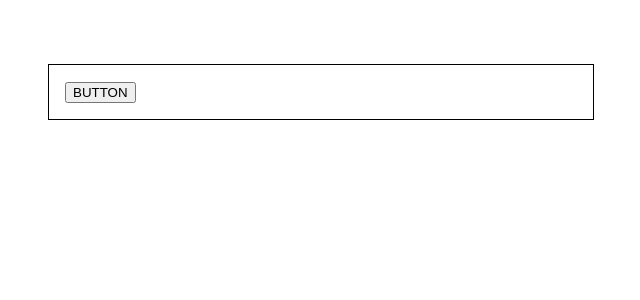
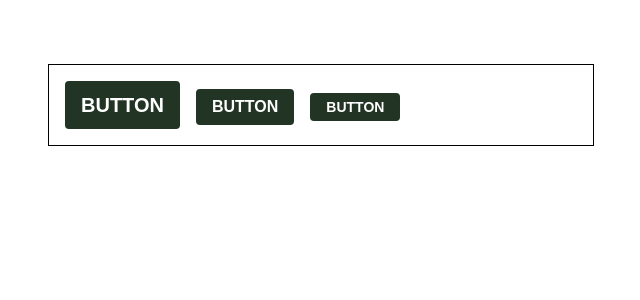
Before and after one commit to Goolgae/sass-practice, a React (Create React App) app: page / in a window 1280 px wide. Shown: the top 300 px of the page, without its empty margins (319-959 px from the left). Built offline with nearby package versions, Linux system fonts and the light colour scheme.

Commit message:
[FEATURE] button size clear

```diff
--- a/src/App.js
+++ b/src/App.js
@@ -6,7 +6,9 @@
   return (
     <div className="App">
       <div className="button">
-        <Button>BUTTON</Button>
+        <Button size="large">BUTTON</Button>
+        <Button size="medium">BUTTON</Button>
+        <Button size="small">BUTTON</Button>
       </div>
     </div>
   );
--- a/src/components/Button.js
+++ b/src/components/Button.js
@@ -5,7 +5,7 @@
 
 //size: large, medium, small
 function Button({ children, size }) {
-    return <button className={ classNames('Buttons', size) }>{children}</button>
+    return <button className={ classNames('Button', size) }>{children}</button>
 }
 
 Button.defaultProps = {
--- a/src/components/Button.scss
+++ b/src/components/Button.scss
@@ -14,15 +14,31 @@
   border: none;
   border-radius: 4px;
   cursor: pointer;
-  height: 2.25rem;
   padding-left: 1rem;
   padding-right: 1rem;
-  font-size: 1rem;
   background: $blue;
+
   &:hover {
     background: lighten($blue, 10%);
   }
   &:active {
     background: darken($blue, 10%);
   }
+  & + & {
+    margin-left: 1rem;
+  }
+  &.large {
+    height: 3rem;
+    font-size: 1.25rem;
+  }
+
+  &.medium {
+    height: 2.25rem;
+    font-size: 1rem;
+  }
+
+  &.small {
+    height: 1.75rem;
+    font-size: 0.875rem;
+  }
 }
```
